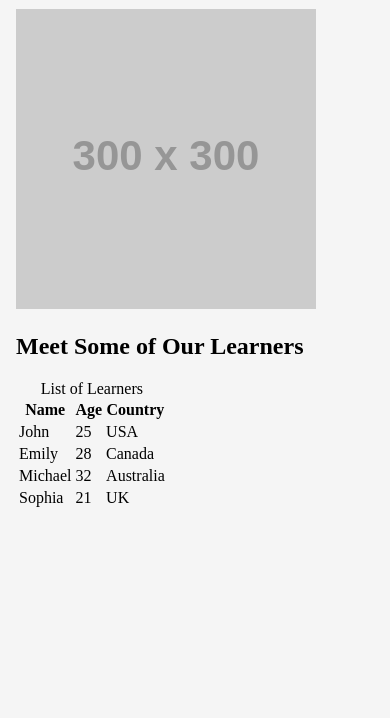
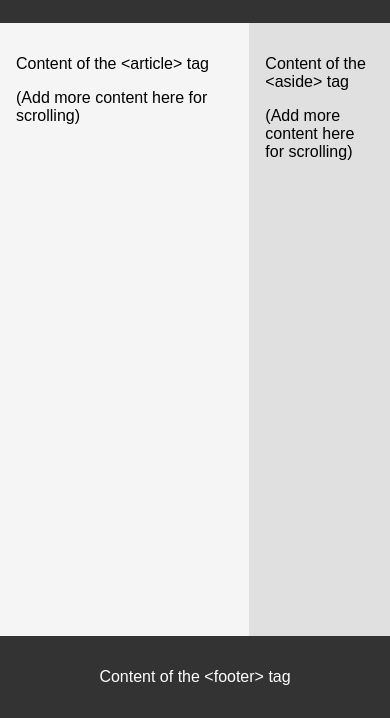
Before and after one commit to MuthumbiMungai/alx_html_css, a plain HTML site: page css_basic/index.html in a window 390 px wide. Shown: the part 126-844 px from the top of the page. Drawn offline with Linux system fonts and the light colour scheme; placeholder pictures from the web are drawn by us.

Commit message:
Update layout and styles for responsive Flexbox design with mobile support

```diff
--- a/css_basic/index.html
+++ b/css_basic/index.html
@@ -1,58 +1,30 @@
 <!DOCTYPE html>
 <html lang="en">
 <head>
-  <meta charset="UTF-8">
-  <meta name="viewport" content="width=device-width, initial-scale=1.0">
-  <title>My Portfolio</title>
+  <meta charset="UTF-8" />
+  <meta name="viewport" content="width=device-width, initial-scale=1.0" />
+  <title>Flexbox Layout</title>
+  <link rel="stylesheet" href="styles.css" />
+</head>
+<body class="works_on_smartphone">
+  <header>
+    <h1>Content of the &lt;header&gt; tag</h1>
+  </header>
 
-  <!-- ✅ Task 0: Link the base and styles CSS files -->
-  <link rel="stylesheet" href="base.css">
-  <link rel="stylesheet" href="styles.css">
-</head>
-<body>
+  <main>
+    <article>
+      <p>Content of the &lt;article&gt; tag</p>
+      <p>(Add more content here for scrolling)</p>
+    </article>
 
-  <article>
-    <h1>Welcome to My Portfolio</h1>
-    <p>I’m Andrew Mungai, currently learning web development.</p>
-    <img src="https://via.placeholder.com/300" alt="Sample image">
+    <aside>
+      <p>Content of the &lt;aside&gt; tag</p>
+      <p>(Add more content here for scrolling)</p>
+    </aside>
+  </main>
 
-    <!-- Learners Table -->
-    <div class="learners-table">
-      <h2>Meet Some of Our Learners</h2>
-      <table>
-        <caption>List of Learners</caption>
-        <thead>
-          <tr>
-            <th scope="col">Name</th>
-            <th scope="col">Age</th>
-            <th scope="col">Country</th>
-          </tr>
-        </thead>
-        <tbody>
-          <tr>
-            <td>John</td>
-            <td>25</td>
-            <td>USA</td>
-          </tr>
-          <tr>
-            <td>Emily</td>
-            <td>28</td>
-            <td>Canada</td>
-          </tr>
-          <tr>
-            <td>Michael</td>
-            <td>32</td>
-            <td>Australia</td>
-          </tr>
-          <tr>
-            <td>Sophia</td>
-            <td>21</td>
-            <td>UK</td>
-          </tr>
-        </tbody>
-      </table>
-    </div>
-  </article>
-
+  <footer>
+    <p>Content of the &lt;footer&gt; tag</p>
+  </footer>
 </body>
 </html>
--- a/css_basic/styles.css
+++ b/css_basic/styles.css
@@ -1,37 +1,40 @@
-/* Step 1: Make body a flex container with vertical stacking */
+/* Body as vertical flex container */
 body {
   display: flex;
   flex-direction: column;
-  height: 100vh; /* Make the body fill the viewport */
+  height: 100vh;
   margin: 0;
+  font-family: Arial, sans-serif;
 }
 
-/* Step 2: Make main a flex container with horizontal stacking */
+/* Main as horizontal flex container */
 main {
   display: flex;
   flex-direction: row;
-  flex: auto; /* Allows main to grow and take available space */
+  flex: auto;
 }
 
-/* Step 3: Article takes 2 parts (2/3), aside takes 1 part (1/3) */
+/* Article takes 2/3 width */
 article {
   flex: 2;
-  overflow-y: auto; /* Enable vertical scroll inside article */
+  overflow-y: auto;
   padding: 1em;
-  background-color: #f5f5f5; /* Optional: style for visibility */
+  background-color: #f5f5f5;
 }
 
+/* Aside takes 1/3 width */
 aside {
   flex: 1;
-  overflow-y: auto; /* Enable vertical scroll inside aside */
+  overflow-y: auto;
   padding: 1em;
-  background-color: #ddd; /* Optional: style for visibility */
+  background-color: #e0e0e0;
 }
 
-/* Optional: styling for header and footer */
-header, footer {
-  background-color: #222;
+/* Header and footer styling */
+header,
+footer {
+  background-color: #333;
   color: white;
+  text-align: center;
   padding: 1em;
-  text-align: center;
 }
```
